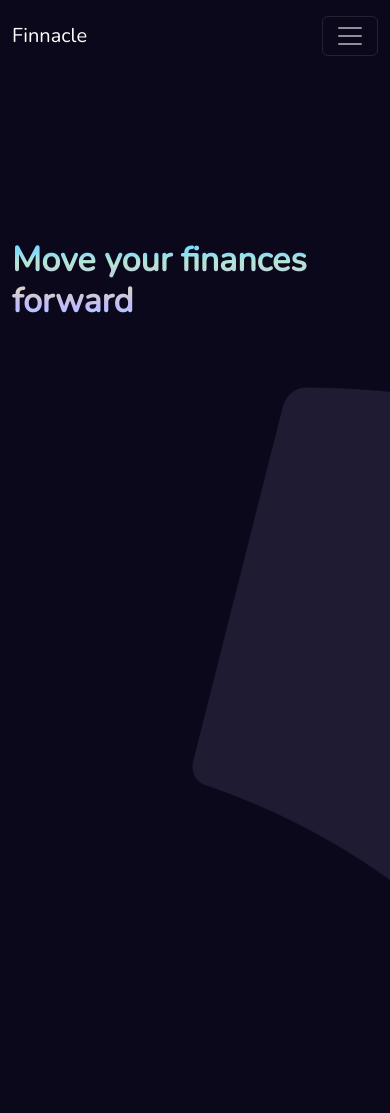
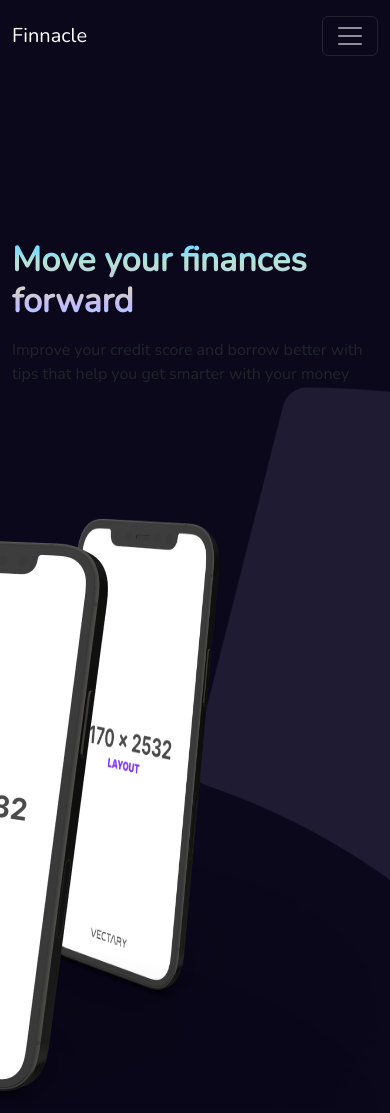
Before and after one commit to MasterIfeanyi/Zeeh-interview, a plain HTML site: page index.html in a window 390 px wide. Shown: the top 1113 px of the page. Drawn offline with nearby package versions, Linux system fonts and the light colour scheme.

Commit message:
hero image complete

```diff
--- a/index.html
+++ b/index.html
@@ -77,14 +77,14 @@
     <div class="overlay"></div>
     <div class="vector-overlay"></div>
     <div class="container">
-        <div class="row align-items-center pt-5">
+        <div class="row pt-5">
             <div class="col-lg-6">
                 <h1 class="fw-bold display-4 text-design">Move your finances forward</h1>
+                <p class="mt-3 mb-4">Improve your credit score and borrow better with tips that help you get smarter with your money</p>
             </div>
             <div class="col-lg-6 col-md-8">
                 <div class="phone-img">
-                    <div class="phone-top"></div>
-                    <div class="phone-bottom"></div>
+                    <img src="./images/Vectary-texture.png" class="phone" alt="">
                 </div>
             </div>
         </div>
--- a/style.css
+++ b/style.css
@@ -149,18 +149,76 @@ section {
 
 .phone-img {
     position: relative;
-    z-index: 2;
+    z-index: 1;
+}
+
+.phone-img::after {
+    content: url("./images/Vectary-texture.png");
+    top: 0%;
+    right: 0%;
+    position: absolute;
+    display: inline-block;
+    /* width: 800px;
+    height: 700px; */
+}
+
+.phone {
+    width: 690px;
+    height: 700px;
+    position: absolute;
+    top: 30%;
+    right: -20%;
+}
+
+
+
+
+/* .phone-img:before{
+    background: url("./images/Vectary-texture.png");
+    position: absolute;
+    top: -5%;
+    right: 0;
+}
+
+.phone-img:after{
+    background: url("./images/Vectary-texture.png");
+    position: absolute;
+    bottom: -5%;
+    left: 0;
 }
 
 .phone-top{
-    background-image: url("./images/Vectary-texture.png");
+    background: url("./images/Vectary-texture.png");
     position: absolute;
-    top: -10%;
-    right: 0;
+    top: 0%;
+    right: 0%;
+    width: 800px;
+    height: 700px;
 }
+
+.phone-bottom{
+    background: url("./images/Vectary-texture.png");
+    position: absolute;
+    bottom: 0%;
+    left: 0%;
+    width: 800px;
+    height: 700px;
+} */
+
+
+
 
 
 /* Media Queries */
+
+@media screen and (max-width: 992px) {
+    .phone {
+        width: 600px;
+        height: 700px;
+        top: 10%;
+        right: 0%;
+    }
+}
 
 @media screen and (max-width: 760px) {
     .banner-image:before {
@@ -169,4 +227,11 @@ section {
     .banner-image:after {
         display: none;
     }
+
+    .phone {
+        width: 500px;
+        height: 700px;
+        top: 60%;
+        right: 0%;
+    }
 }
```
